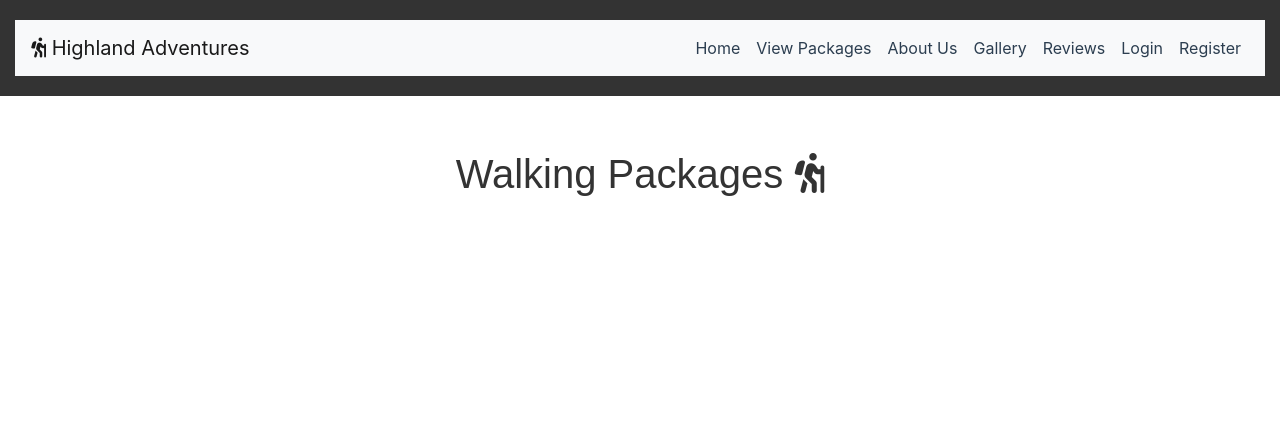
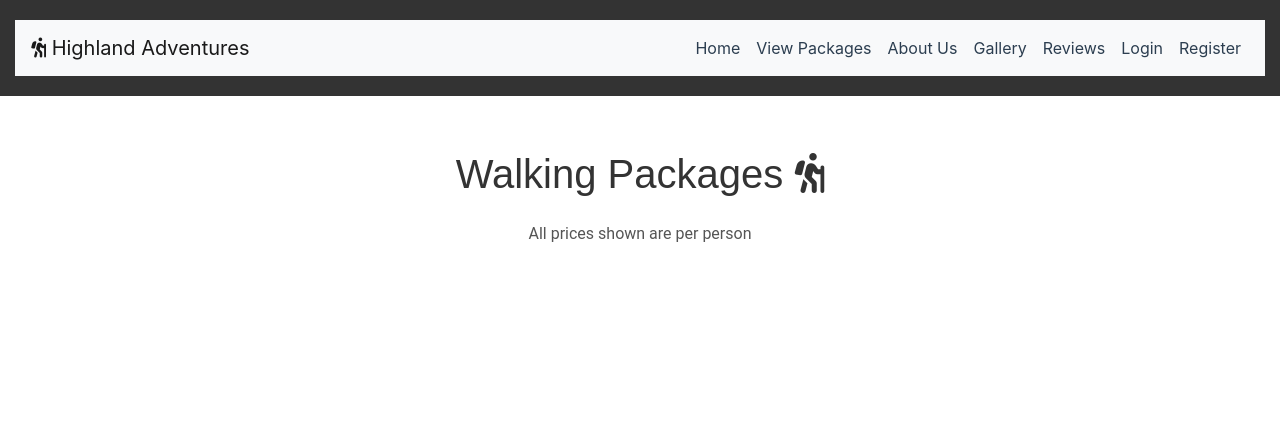
Before and after one commit to RichBurman/highlands_project5, a Django app: page /packages/packages/ in a window 1280 px wide. Shown: the top 441 px of the page. Run offline with Django 3.2, Linux system fonts and the light colour scheme; data that the repository does not hold is empty; some libraries are stand-ins or nearby versions.

Commit message:
Add paragraph to package_list.html

```diff
--- a/packages/templates/packages/package_list.html
+++ b/packages/templates/packages/package_list.html
@@ -3,6 +3,7 @@
 {% block content %}
 <div class="container">
     <h1 class="text-center mb-4">Walking Packages <i class="fas fa-hiking"></i></h1>
+    <p>All prices shown are per person</p>
     <div class="row">
       {% for package in packages %}
         <div class="col-md-6 mb-4">
```
